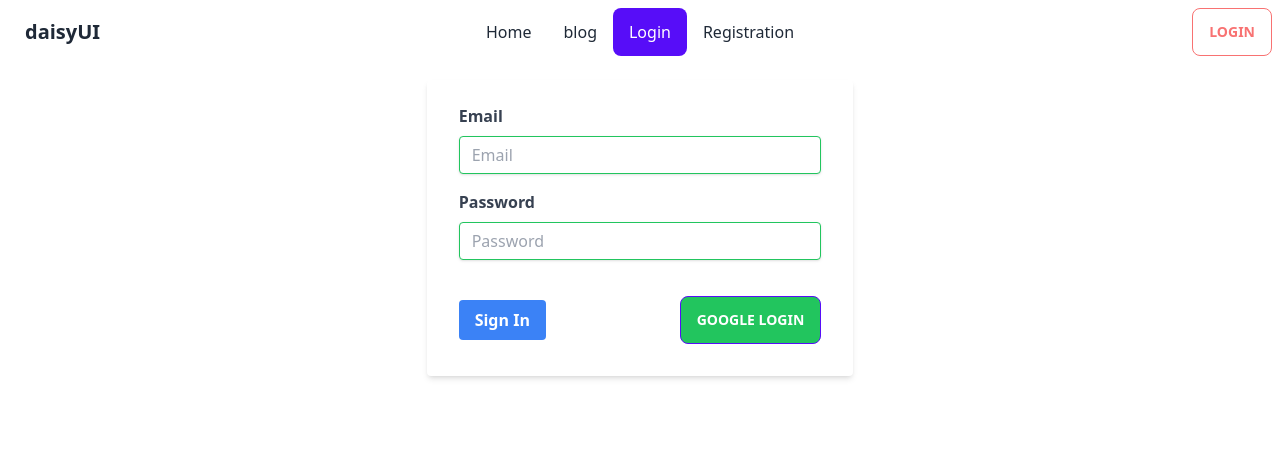
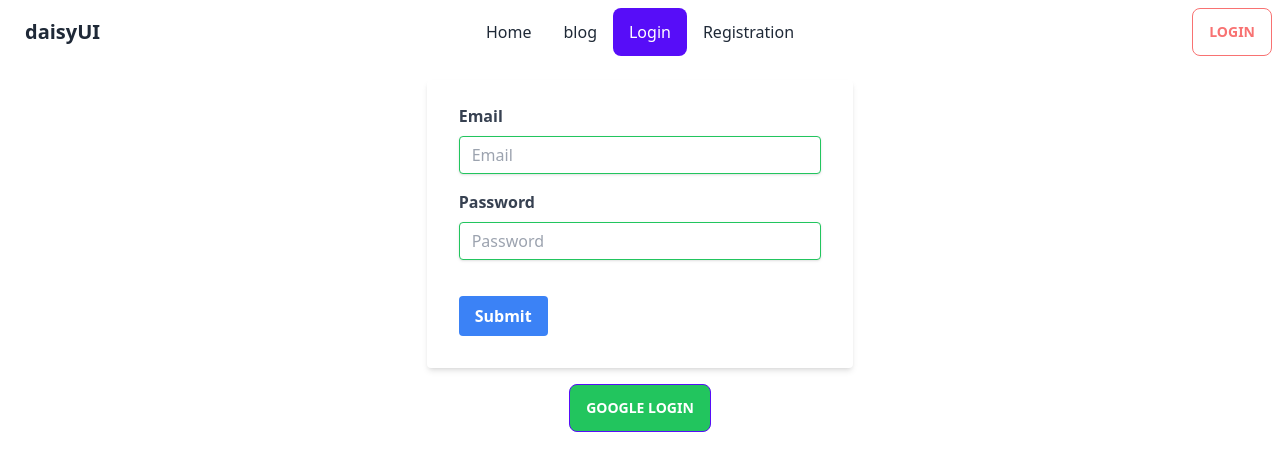
Before and after one commit to IbrahimDev007/Indian-chef-recipe, a React (Vite) app: page /login in a window 1280 px wide. Shown: the top 470 px of the page. Built offline with nearby package versions, Linux system fonts and the light colour scheme; no server answers.

Commit message:
loading data chieefs

```diff
--- a/src/Component/Login.jsx
+++ b/src/Component/Login.jsx
@@ -28,9 +28,10 @@ const Login = () => {
 	};
 
 	return (
+		<div className="w-full flex flex-col items-center">
 			<form
+				className="bg-white shadow-md rounded px-8 pt-6 pb-8 mb-4 w-2/6"
 				onSubmit={handleSubmit}
-			className="bg-white shadow-md rounded px-8 pt-6 pb-8 mb-4 w-2/6"
 			>
 				<div className="mb-4  ">
 					<label className="block text-gray-700 font-bold mb-2" htmlFor="email">
@@ -65,10 +66,12 @@ const Login = () => {
 					<button
 						className="bg-blue-500 hover:bg-blue-700 text-white font-bold py-2 px-4 rounded focus:outline-none focus:shadow-outline"
 						type="submit"
+						onSubmit={(event) => handleSubmit(event)}
 					>
-					Sign In
+						Submit
 					</button>
-
+				</div>
+			</form>
 			<button
 				className="btn btn-primary bg-green-500"
 				onClick={handleGoogleLogin}
@@ -76,7 +79,6 @@ const Login = () => {
 				Google Login
 			</button>
 		</div>
-		</form>
 	);
 };
 
--- a/src/Component/Registration.jsx
+++ b/src/Component/Registration.jsx
@@ -32,11 +32,11 @@ const Registration = () => {
 						.then(console.log("user update"))
 						.catch((err) => console.log(err.message));
 				})
-				.catch((err) => console.log(err.message));
-			event.target.reset();
+				.catch((err) => setError(err.message));
 
 			// perform form submission
 		}
+		event.target.reset();
 	};
 
 	return (
@@ -44,7 +44,7 @@ const Registration = () => {
 			<div className="bg-white p-6 w-[40%] rounded shadow-md flex items-center flex-col mt-4">
 				<h2 className="text-2xl font-bold mb-4">Register</h2>
 
-				<form onSubmit={(e) => handleSubmit(e)} className="w-8/12">
+				<form onSubmit={handleSubmit} className="w-8/12">
 					<div className="mb-4">
 						<label
 							className="block text-gray-700 font-bold mb-2"
--- a/src/Layout/Layout.jsx
+++ b/src/Layout/Layout.jsx
@@ -1,8 +1,10 @@
 import React from "react";
-import { Outlet } from "react-router-dom";
+import { Outlet, useLoaderData } from "react-router-dom";
 import Hader from "../Component/Hader";
 
 const Layout = () => {
+	const chiefs = useLoaderData();
+	console.log(chiefs);
 	return (
 		<div>
 			<Hader />
--- a/src/Routes/Routes.jsx
+++ b/src/Routes/Routes.jsx
@@ -9,6 +9,7 @@ const router = createBrowserRouter([
 	{
 		path: "/",
 		element: <Layout />,
+		loader: () => fetch("http://localhost:5000"),
 		children: [
 			{
 				path: "/",
```
Lines whose indentation alone changed are shown as unchanged.
